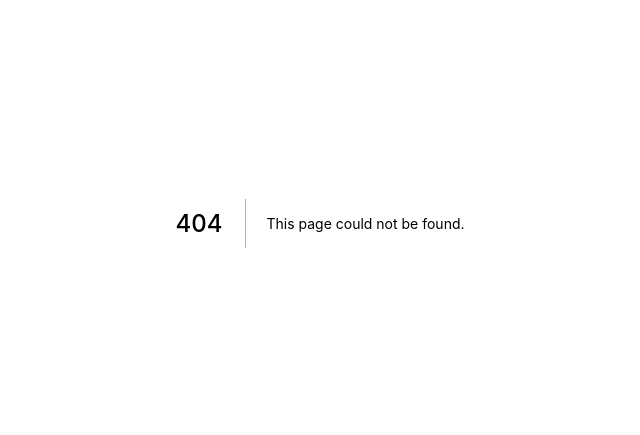
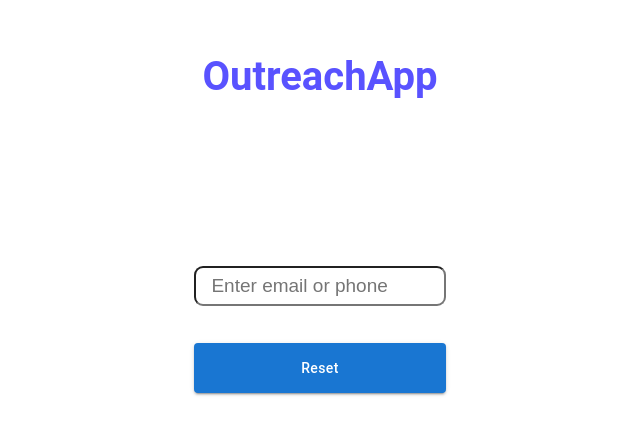
Before and after one commit to ShelterApp/OutreachAppWeb, a Next.js app: page /forgot-password in a window 1280 px wide. Before the commit this address had no page. Shown: the part 177-612 px from the top of the page, without its empty margins (320-960 px from the left). Built offline with nearby package versions, Linux system fonts and the light colour scheme.

Commit message:
forgot password Page

```diff
--- a/pages/_app.tsx
+++ b/pages/_app.tsx
@@ -33,7 +33,7 @@ function MyApp({ Component, pageProps }: AppProps) {
   const authCheck = (url: string) => {
     // redirect to login page if accessing a private page and not logged in
     setUser(userService.userValue);
-    const publicPaths = ["/" ,"/login", "/sign-up", "/update-profile"];
+    const publicPaths = ["/" ,"/login", "/sign-up", "/update-profile","/forgot-password"];
     const path = url.split("?")[0];
     if (!userService.userValue && !publicPaths.includes(path)) {
       setAuthorized(false);
@@ -50,6 +50,7 @@ function MyApp({ Component, pageProps }: AppProps) {
       <Head>
         <title>OutreachApp</title>
         <meta name="description" content="Generated by create OutreachApp" />
+        {/* <meta httpEquiv="Content-Security-Policy" content="upgrade-insecure-requests"></meta> */}
         <link rel="icon" href="/favicon.ico" />
       </Head>
 
--- /dev/null
+++ b/pages/forgot-password/index.tsx
@@ -0,0 +1,77 @@
+import type { NextPage } from "next";
+import { useForm, SubmitHandler } from "react-hook-form";
+import ErrorMessage from "component/ErrorMessage";
+import styles from "styles/Home.module.scss";
+import TextInput from "component/TextInput";
+import Button from "component/Button";
+import stylesComponent from "component/Component.module.scss";
+import { useState } from "react";
+import { useRouter } from "next/router";
+import { userService,  } from "services";
+
+const options = [
+  { value: "618563c781a92408a00bd1aa", label: "Seattle" },
+  { value: "618562de8f4e4f313fdc8111", label: "San Jose" },
+];
+
+type Inputs = {
+  orgCode: string;
+  name: string;
+  phone: string;
+  email: string;
+  password: string;
+};
+
+const ForgotPassword: NextPage = () => {
+  const router = useRouter();
+  const {
+    register,
+    handleSubmit,
+    watch,
+    formState: { errors },
+  } = useForm<Inputs>();
+  const onSubmit: SubmitHandler<Inputs> = (data) => {
+    let user = {
+      ...data,
+    }
+    console.log(user);
+  };
+  const [message, setMessage] = useState('');
+
+  return (
+    <div className={styles.container}>
+      <main className={styles.main}>
+        <div className={styles.titleName}>OutreachApp</div>
+        <div className={styles.grid}>
+          <form onSubmit={handleSubmit(onSubmit)} style={{width:'100%'}}>
+            <div className={styles.grid}>
+            <TextInput
+              type="email"
+              register = {register("email", {
+                required: true,
+                pattern:
+                  /^(([^<>()\[\]\.,;:\s@\"]+(\.[^<>()\[\]\.,;:\s@\"]+)*)|(\".+\"))@(([^<>()[\]\.,;:\s@\"]+\.)+[^<>()[\]\.,;:\s@\"]{2,})$/i,
+              })}
+              placeholder="Enter email or phone"
+            />
+            </div>
+            {errors.email && errors.email.type === "pattern" && (
+              <ErrorMessage>Email must be valid.</ErrorMessage>
+            )}
+            {errors.email && errors.email.type === "required" && (
+              <ErrorMessage>Please input email.</ErrorMessage>
+            )}
+            {
+              message && <ErrorMessage>{message}</ErrorMessage>
+            }
+             <div className={styles.grid}>
+                <Button text="Reset" type='submit'></Button>
+              </div>
+          </form>
+        </div>
+      </main>
+    </div>
+  );
+};
+
+export default ForgotPassword;
--- a/pages/login/index.tsx
+++ b/pages/login/index.tsx
@@ -76,12 +76,14 @@ const Login: NextPage = () => {
                 <Button text="Login" type='submit'></Button>
                 </div>
                 <div className={styles.forgotContainer}>
-                  <Link href='#'>
+                  <Link href='/forgot-password' passHref>
                     <div>
                     Forgot Password?
                     </div>
                      </Link>
-                  <div>Sign Up</div>
+                     <Link href='/sign-up' passHref>
+                     <div>Sign Up</div>
+                     </Link>
                 </div>
             </form>
           </div>
--- a/pages/sign-up/index.tsx
+++ b/pages/sign-up/index.tsx
@@ -119,7 +119,11 @@ const SignUp: NextPage = () => {
             }
              <div className={styles.grid}>
                 <Button text="Sign Up" type='submit' onClick={()=>handleSubmit(onSubmit)}></Button>
-                </div>
+              </div>
+              <div className={styles.textNormal}>
+                If you don't have a verification code or don't see your Orgaization name listed, Please email us at
+                <a href='mailto: shelterappinfo@gmail.com'> shelterappinfo@gmail.com </a>
+              </div>
           </form>
         </div>
       </main>
--- a/styles/Home.module.scss
+++ b/styles/Home.module.scss
@@ -101,3 +101,12 @@
         padding: 7px;
     }
 }
+.textNormal {
+    width: 90%;
+    margin: 0px auto;
+    text-align: center;
+    a {
+        color: #5952ff;
+        font-style: italic;
+    }
+}
```
